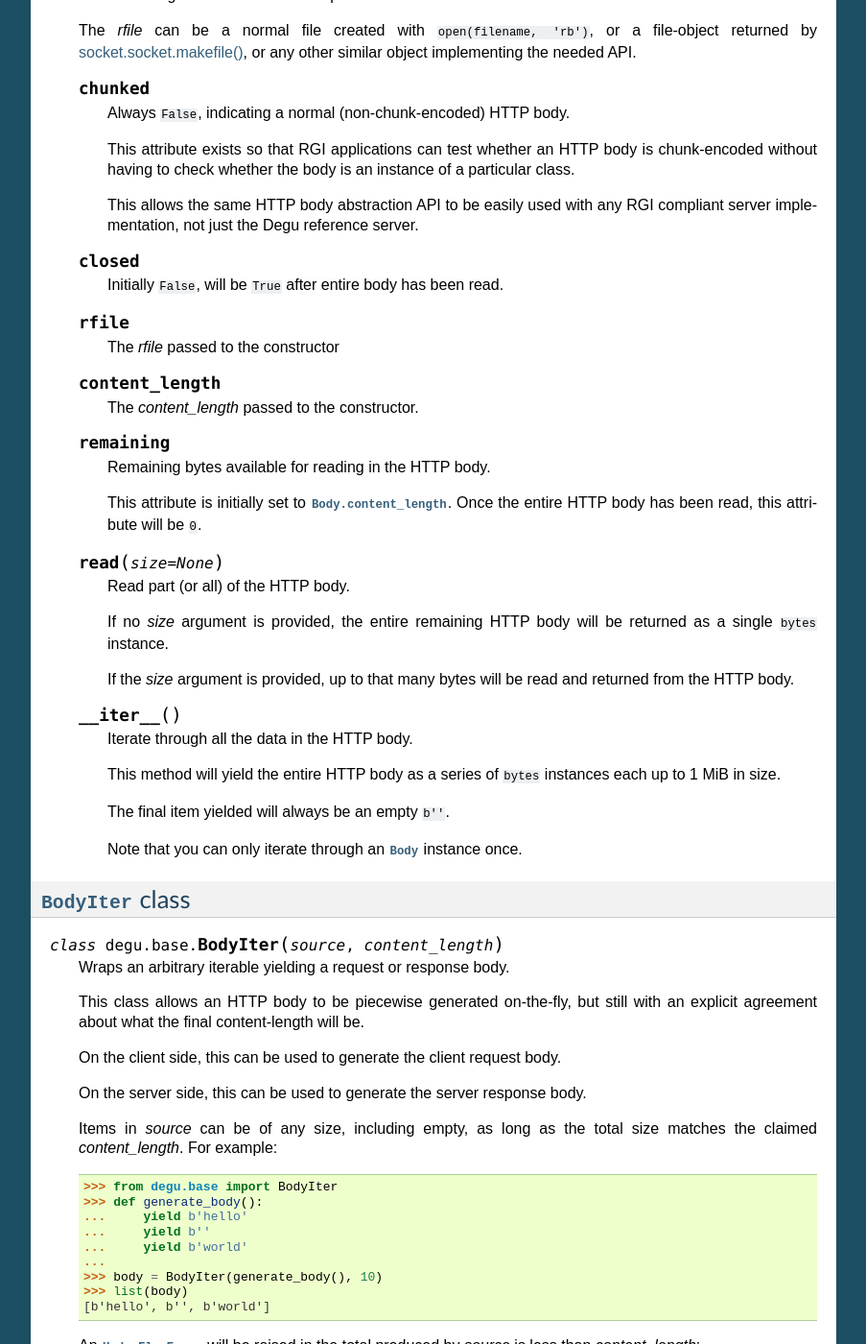
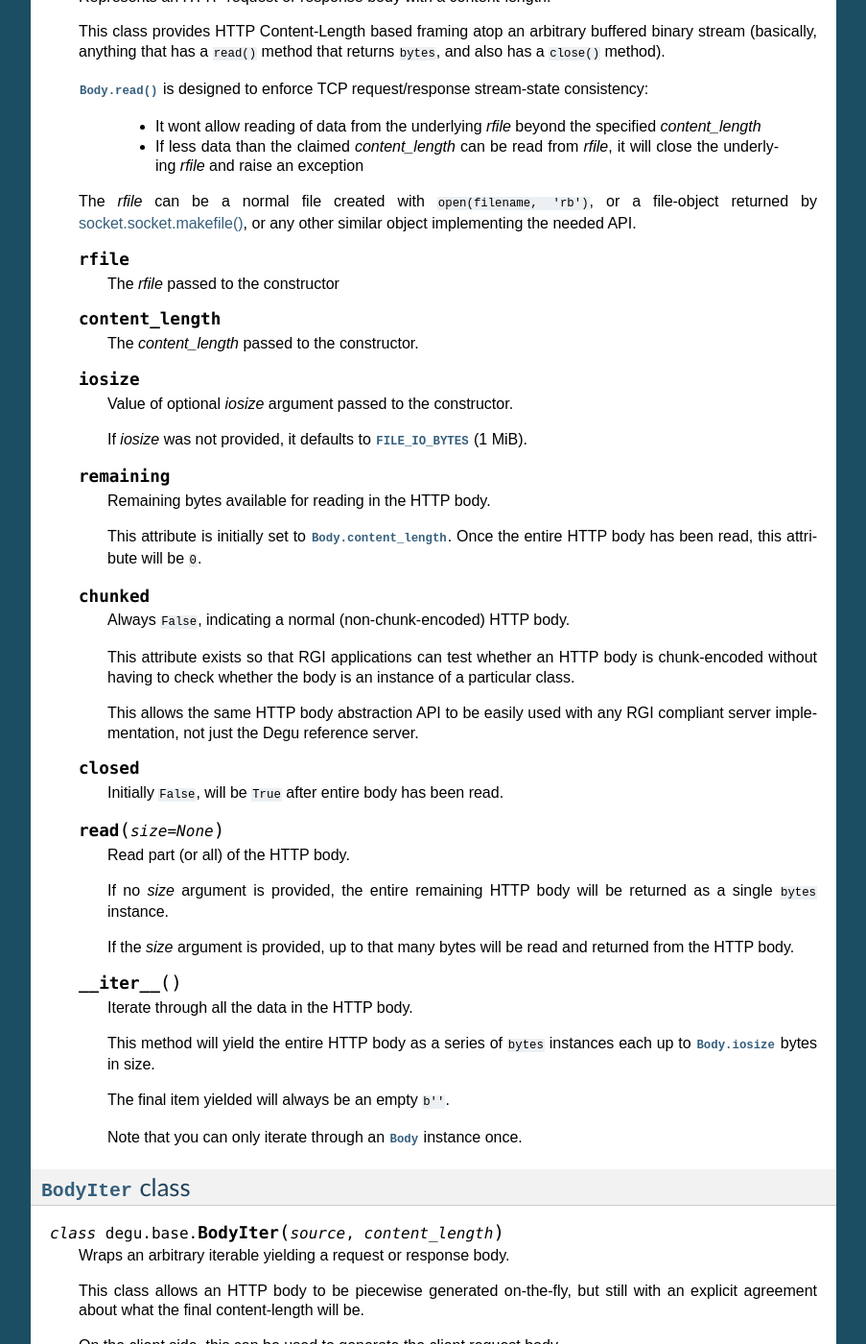
Before and after one commit to json420/degu, a Sphinx documentation site: the page built from doc/degu.base.rst, in a window 1280 px wide and 1400 px high, scrolled down 3577 px. Shown: the whole window at 96% size, without its empty margins (198-1101 px from the left). Built offline with Sphinx 7.4.7, drawn with Linux system fonts in a browser that asks for light colours; some of the changed text lies outside the part shown.

Commit message:
Add docs for Body.iosize

```diff
--- a/doc/degu.base.rst
+++ b/doc/degu.base.rst
@@ -21,6 +21,17 @@ Overtime time, all of :mod:`degu.base` will have a C implementation for
 production use, plus a Python reference implementation to help clarify the
 design and validate the correctness of the C implementation.
 
+
+
+Constants
+---------
+
+.. data:: FILE_IO_BYTES
+
+    An ``int`` containing the default read size used by :class:`Body.__iter__()`.
+
+    >>> import degu.base
+    >>> assert degu.base.FILE_IO_BYTES == 1048576  # 1 MiB
 
 
 
@@ -212,7 +223,7 @@ Parsing functions
 :class:`Body` class
 -------------------
 
-.. class:: Body(rfile, content_length)
+.. class:: Body(rfile, content_length, iosize=FILE_IO_BYTES)
 
     Represents an HTTP request or response body with a content-length.
 
@@ -233,6 +244,28 @@ Parsing functions
     a file-object returned by `socket.socket.makefile()`_, or any other similar
     object implementing the needed API.
 
+    .. attribute:: rfile
+
+        The *rfile* passed to the constructor
+
+    .. attribute:: content_length
+
+        The *content_length* passed to the constructor.
+
+    .. attribute:: iosize
+
+        Value of optional *iosize* argument passed to the constructor.
+
+        If *iosize* was not provided, it defaults to :data:`FILE_IO_BYTES` (1
+        MiB).
+
+    .. attribute:: remaining
+
+        Remaining bytes available for reading in the HTTP body.
+
+        This attribute is initially set to :attr:`Body.content_length`.  Once
+        the entire HTTP body has been read, this attribute will be ``0``.
+
     .. attribute:: chunked
 
         Always ``False``, indicating a normal (non-chunk-encoded) HTTP body.
@@ -279,7 +297,7 @@ Parsing functions
         Iterate through all the data in the HTTP body.
 
         This method will yield the entire HTTP body as a series of ``bytes``
-        instances each up to 1 MiB in size.
+        instances each up to :attr:`Body.iosize` bytes in size.
 
         The final item yielded will always be an empty ``b''``.
 
```
Also changed, not shown: other parts of doc/degu.base.rst (+0 -15 lines), 1 other file.
